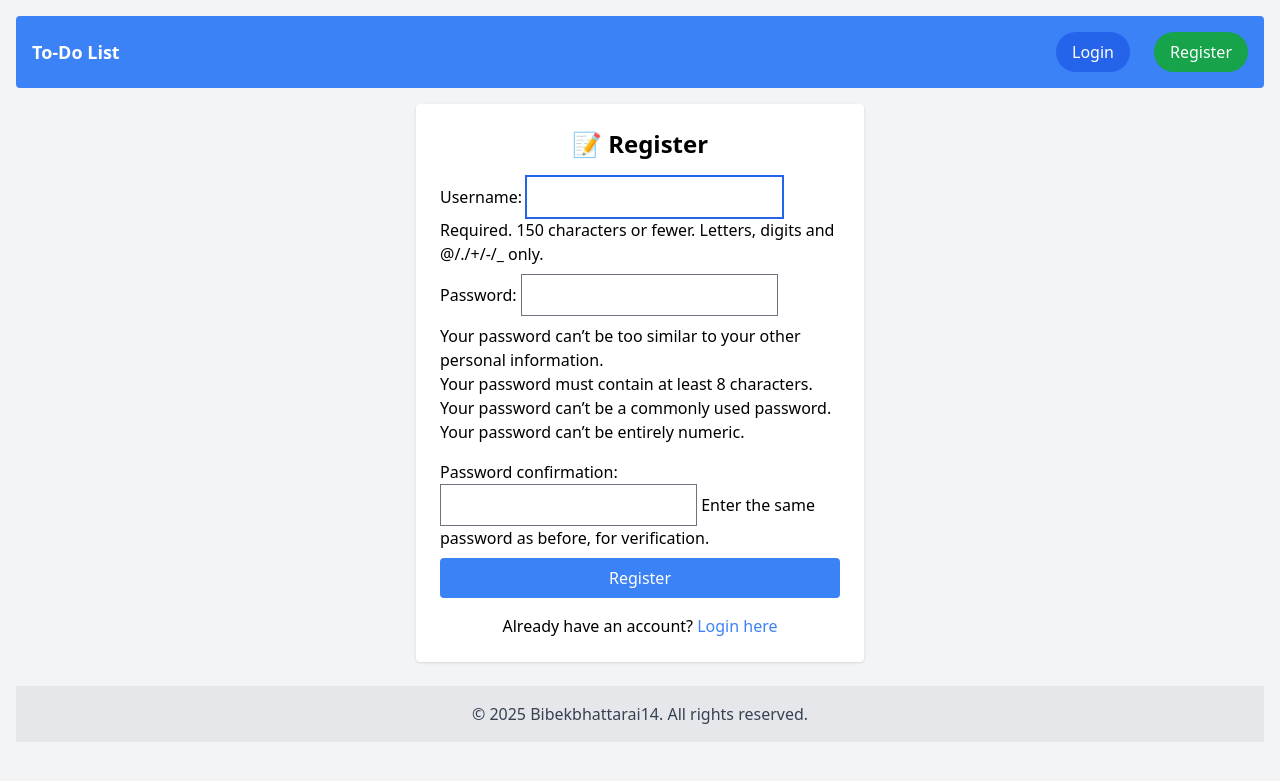
After one commit to bibek1414/todo-django, a Django app: page /register/ in a window 1280 px wide. The commit adds this page. Shown: the top 781 px of the page. Run offline with Django 5.2, Linux system fonts and the light colour scheme; style sheets or scripts are compiled from the project's sources; some libraries are stand-ins or nearby versions.

Commit message:
added user authetication

```diff
--- a/tasks/models.py
+++ b/tasks/models.py
@@ -1,7 +1,8 @@
-
+from django.contrib.auth.models import User
 from django.db import models
 
 class Task(models.Model):
+    user = models.ForeignKey(User, on_delete=models.CASCADE)
     title = models.CharField(max_length=200)
     completed = models.BooleanField(default=False)
 
--- a/tasks/templates/layout.html
+++ b/tasks/templates/layout.html
@@ -10,7 +10,24 @@
     {% tailwind_css %}
 </head>
 <body class="bg-gray-100 p-4">
-    {% comment %} <nav class="bg-blue-500 text-white p-4 rounded mb-4 text-center">This is our navbar</nav> {% endcomment %}
+    <nav class="bg-blue-500 text-white p-4 rounded mb-4 text-center">
+        <div class="flex justify-between items-center">
+            <a href="{% url 'task_list' %}" class="text-lg font-semibold">To-Do List</a>
+            <div class="flex gap-6 items-center">
+                {% if user.is_authenticated %}
+                    <span class="font-medium">Welcome, {{ user.username }}!</span>
+                    <!-- Logout Form -->
+                    <form action="{% url 'logout' %}" method="POST" class="inline">
+                        {% csrf_token %}
+                        <button type="submit" class="bg-red-600 hover:bg-red-700 text-white py-2 px-4 rounded-full transition duration-200">Logout</button>
+                    </form>
+                {% else %}
+                    <a href="{% url 'login' %}" class="bg-blue-600 hover:bg-blue-700 text-white py-2 px-4 rounded-full transition duration-200">Login</a>
+                    <a href="{% url 'register' %}" class="bg-green-600 hover:bg-green-700 text-white py-2 px-4 rounded-full transition duration-200">Register</a>
+                {% endif %}
+            </div>
+        </div>
+    </nav>
 
     <div class="max-w-md mx-auto bg-white p-6 rounded shadow">
         {% block content %}{% endblock %}
--- /dev/null
+++ b/tasks/templates/tasks/register.html
@@ -0,0 +1,15 @@
+{% extends "layout.html" %}
+
+{% block title %}Register{% endblock %}
+
+{% block content %}
+<h2 class="text-2xl font-semibold mb-4 text-center">📝 Register</h2>
+
+<form method="post" class="flex flex-col gap-2 mb-4">
+    {% csrf_token %}
+    {{ form.as_p }}
+    <button type="submit" class="bg-blue-500 text-white px-4 py-2 rounded hover:bg-blue-600 transition">Register</button>
+</form>
+
+<p class="text-center">Already have an account? <a href="{% url 'login' %}" class="text-blue-500 hover:text-blue-700 transition">Login here</a></p>
+{% endblock %}
--- a/tasks/urls.py
+++ b/tasks/urls.py
@@ -1,10 +1,15 @@
 from django.urls import path
 from . import views
+from django.contrib.auth import views as auth_views
 
 urlpatterns = [
     path('', views.task_list, name='task_list'),
     path('add/', views.add_task, name='add_task'),
     path('delete/<int:task_id>/', views.delete_task, name='delete_task'),
     path('toggle/<int:task_id>/', views.toggle_complete, name='toggle_complete'),
-    path('edit/<int:task_id>/', views.edit_task, name='edit_task'),  # ✏️ Edit route
+    path('edit/<int:task_id>/', views.edit_task, name='edit_task'),
+
+    path('login/', auth_views.LoginView.as_view(template_name='tasks/login.html'), name='login'),
+    path('logout/', auth_views.LogoutView.as_view(), name='logout'),
+    path('register/', views.register, name='register'),
 ]
--- a/tasks/views.py
+++ b/tasks/views.py
@@ -1,31 +1,33 @@
-# tasks/views.py
-
+from django.contrib.auth.decorators import login_required
 from django.shortcuts import render, redirect,get_object_or_404
 from .models import Task
+from django.contrib.auth.forms import UserCreationForm
+from django.contrib.auth import login
 
+@login_required
 def task_list(request):
     tasks = Task.objects.all()
     return render(request, 'tasks/task_list.html', {'tasks': tasks})
 
-
+@login_required
 def add_task(request):
     if request.method == 'POST':
         title = request.POST.get('title')
         Task.objects.create(title=title)
     return redirect('task_list')
-
+@login_required
 def delete_task(request, task_id):
     task = Task.objects.get(id=task_id)
     task.delete()
     return redirect('task_list')
-
+@login_required
 def toggle_complete(request, task_id):
     task = get_object_or_404(Task, id=task_id)
     task.completed = not task.completed  # Toggle the completion status
     task.save()
     return redirect('task_list')
 
-
+@login_required
 def edit_task(request, task_id):
     task = Task.objects.get(id=task_id)
     tasks = Task.objects.all()  # Fetch all tasks
@@ -36,3 +38,14 @@ def edit_task(request, task_id):
         return redirect('task_list')
 
     return render(request, 'tasks/edit_task.html', {'task': task, 'tasks': tasks})
+
+def register(request):
+    if request.method == 'POST':
+        form = UserCreationForm(request.POST)
+        if form.is_valid():
+            user = form.save()
+            login(request, user)
+            return redirect('task_list')
+    else:
+        form = UserCreationForm()
+    return render(request, 'tasks/register.html', {'form': form})
--- a/theme/static/css/dist/styles.css
+++ b/theme/static/css/dist/styles.css
@@ -787,10 +787,6 @@ select {
   position: static;
 }
 
-.bottom-0 {
-  bottom: 0px;
-}
-
 .mx-auto {
   margin-left: auto;
   margin-right: auto;
@@ -813,12 +809,12 @@ select {
   margin-top: 1.5rem;
 }
 
-.mt-auto {
-  margin-top: auto;
+.block {
+  display: block;
 }
 
-.block {
-  display: block;
+.inline {
+  display: inline;
 }
 
 .flex {
@@ -829,20 +825,12 @@ select {
   height: 100vh;
 }
 
-.min-h-screen {
-  min-height: 100vh;
-}
-
 .w-full {
   width: 100%;
 }
 
 .max-w-md {
   max-width: 28rem;
-}
-
-.flex-grow {
-  flex-grow: 1;
 }
 
 .flex-col {
@@ -865,8 +853,16 @@ select {
   gap: 0.5rem;
 }
 
+.gap-6 {
+  gap: 1.5rem;
+}
+
 .rounded {
   border-radius: 0.25rem;
+}
+
+.rounded-full {
+  border-radius: 9999px;
 }
 
 .border {
@@ -883,6 +879,11 @@ select {
   background-color: rgb(59 130 246 / var(--tw-bg-opacity, 1));
 }
 
+.bg-blue-600 {
+  --tw-bg-opacity: 1;
+  background-color: rgb(37 99 235 / var(--tw-bg-opacity, 1));
+}
+
 .bg-gray-100 {
   --tw-bg-opacity: 1;
   background-color: rgb(243 244 246 / var(--tw-bg-opacity, 1));
@@ -896,6 +897,16 @@ select {
 .bg-gray-50 {
   --tw-bg-opacity: 1;
   background-color: rgb(249 250 251 / var(--tw-bg-opacity, 1));
+}
+
+.bg-green-600 {
+  --tw-bg-opacity: 1;
+  background-color: rgb(22 163 74 / var(--tw-bg-opacity, 1));
+}
+
+.bg-red-600 {
+  --tw-bg-opacity: 1;
+  background-color: rgb(220 38 38 / var(--tw-bg-opacity, 1));
 }
 
 .bg-white {
@@ -952,9 +963,18 @@ select {
   line-height: 1;
 }
 
+.text-lg {
+  font-size: 1.125rem;
+  line-height: 1.75rem;
+}
+
 .text-xl {
   font-size: 1.25rem;
   line-height: 1.75rem;
+}
+
+.font-medium {
+  font-weight: 500;
 }
 
 .font-semibold {
@@ -1028,9 +1048,28 @@ select {
   transition-duration: 150ms;
 }
 
+.duration-200 {
+  transition-duration: 200ms;
+}
+
 .hover\:bg-blue-600:hover {
   --tw-bg-opacity: 1;
   background-color: rgb(37 99 235 / var(--tw-bg-opacity, 1));
+}
+
+.hover\:bg-blue-700:hover {
+  --tw-bg-opacity: 1;
+  background-color: rgb(29 78 216 / var(--tw-bg-opacity, 1));
+}
+
+.hover\:bg-green-700:hover {
+  --tw-bg-opacity: 1;
+  background-color: rgb(21 128 61 / var(--tw-bg-opacity, 1));
+}
+
+.hover\:bg-red-700:hover {
+  --tw-bg-opacity: 1;
+  background-color: rgb(185 28 28 / var(--tw-bg-opacity, 1));
 }
 
 .hover\:bg-yellow-600:hover {
--- a/todoproject/settings.py
+++ b/todoproject/settings.py
@@ -134,3 +134,7 @@ STATIC_ROOT = BASE_DIR / 'staticfiles'
 # https://docs.djangoproject.com/en/5.1/ref/settings/#default-auto-field
 
 DEFAULT_AUTO_FIELD = 'django.db.models.BigAutoField'
+
+LOGIN_URL = 'login'  # The URL where requests are redirected for login
+LOGIN_REDIRECT_URL = 'task_list'  # The URL where requests are redirected after login
+LOGOUT_REDIRECT_URL = 'task_list'  # The URL where requests are redirected after logout
```
Also changed, not shown: tasks/forms.py (added, +10 -0 lines), tasks/templates/tasks/login.html (added, +15 -0 lines), db.sqlite3, tasks/migrations/0002_task_user.py (added), 1 other file.
